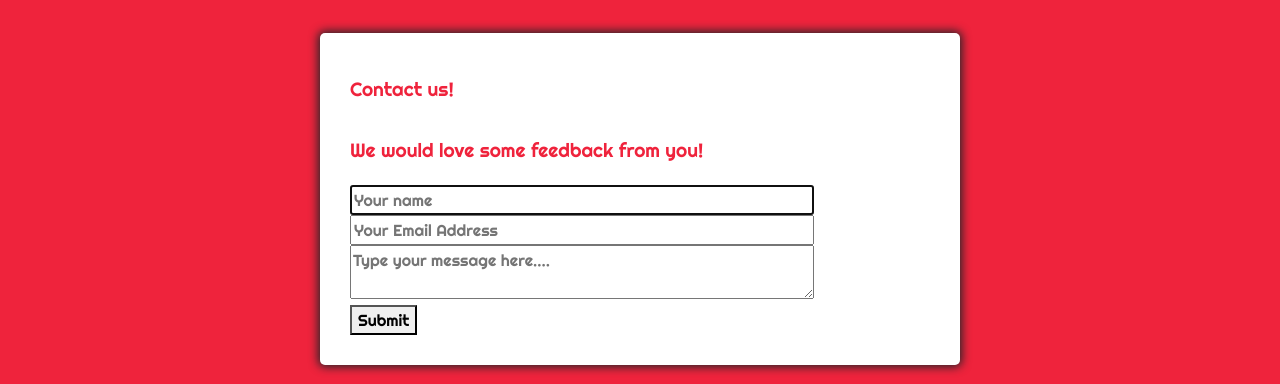
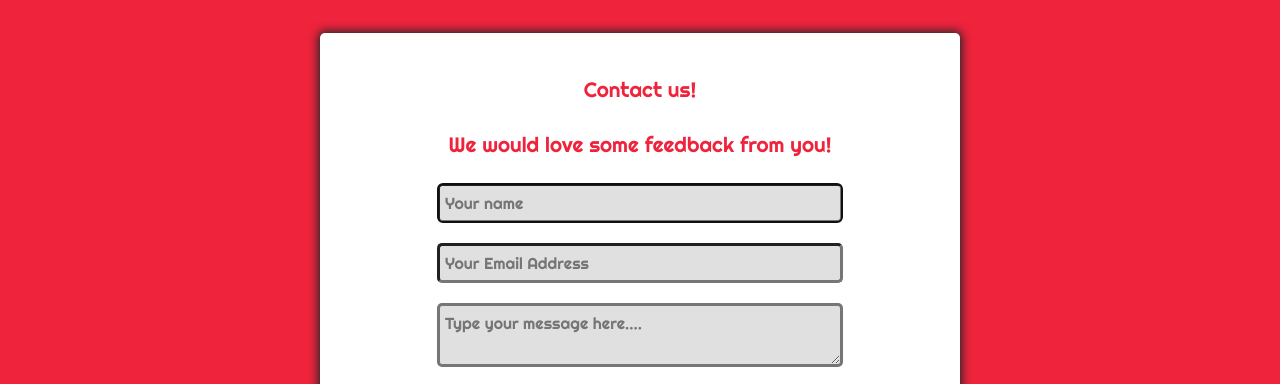
Before and after one commit to GethinDavies1990/CI_MS2_DTR, a website: page form.html in a window 1280 px wide. Shown: the part 113-497 px from the top of the page. Drawn offline with nearby package versions, Linux system fonts and the light colour scheme.

Commit message:
emailjs: fixed params not workng correctly

```diff
--- a/assets/css/style.css
+++ b/assets/css/style.css
@@ -234,13 +234,45 @@ td {
 
 .form-container  h3, h4 {
     color: #EF233C;
-    font-size: 1.2rem;
+    font-size: 1.3rem;
+    margin: auto;
+    display: grid;
+    justify-content: center;
+    text-align: center;
 
 }
 
 .input {
-    width: 80%;
+    width: 70%;
+    margin: 10px auto;
+    padding: 5px;
+    border-radius: 5px;
+    border-width: 3px;
+    background-color: #e0e0e0;
+    display: grid;
+}
 
+.input:hover {
+    border-color: #EF233C;
+    border-width: 5px;
+}
+
+.submit {
+    width: 70%;
+    padding: 5px;
+    margin: 10px auto;
+    background-color: #EF233C;
+    color: #fff;
+    font-size: 1.5rem;
+    border-radius: 5px;
+    display: grid;
+    justify-content: center;
+}
+
+.submit:hover {
+    border-width: 5px;
+    background-color: #50C878;
+    color: #fff;
 }
 
 @media screen and (max-width: 768px) {
--- a/assets/js/form.js
+++ b/assets/js/form.js
@@ -1,7 +1,7 @@
 function validate() {
-    let name = document.querySelector(".name");
-    let email = document.querySelector(".email");
-    let msg = document.querySelector(".message");
+    let name = document.querySelector("#name");
+    let email = document.querySelector("#email");
+    let msg = document.querySelector("#message");
     let btn = document.querySelector(".submit");
 
     btn.addEventListener("click", (e) => {
@@ -18,8 +18,8 @@ function validate() {
 
   function sendmail(name, email, msg) {
     emailjs.send("service_b38lf6p", "template_a8llwvu", {
-      to_name: "your recipient name",
-      from_name: email,
+      name: name,
+      email: email,
       message: msg,
     });
   }
--- a/form.html
+++ b/form.html
@@ -64,13 +64,13 @@
                 <h3>Contact us!</h3>
                 <h4>We would love some feedback from you!</h4>
                 <fieldset>
-                    <input placeholder="Your name" type="text" tabindex="1" required autofocus class="name input" />
+                    <input placeholder="Your name" type="text" tabindex="1" required autofocus id="name" class="input" />
                 </fieldset>
                 <fieldset>
-                    <input placeholder="Your Email Address" type="email" tabindex="2" required class="email input" />
+                    <input placeholder="Your Email Address" type="email" tabindex="2" required id="email" class="input" />
                 </fieldset>
                 <fieldset>
-                    <textarea placeholder="Type your message here...." tabindex="5" required class="message input"></textarea>
+                    <textarea placeholder="Type your message here...." tabindex="5" required id="message" class="input"></textarea>
                 </fieldset>
                 <fieldset>
                     <button name="submit" type="submit" id="contact-submit" data-submit="...Sending" class="submit">
```
